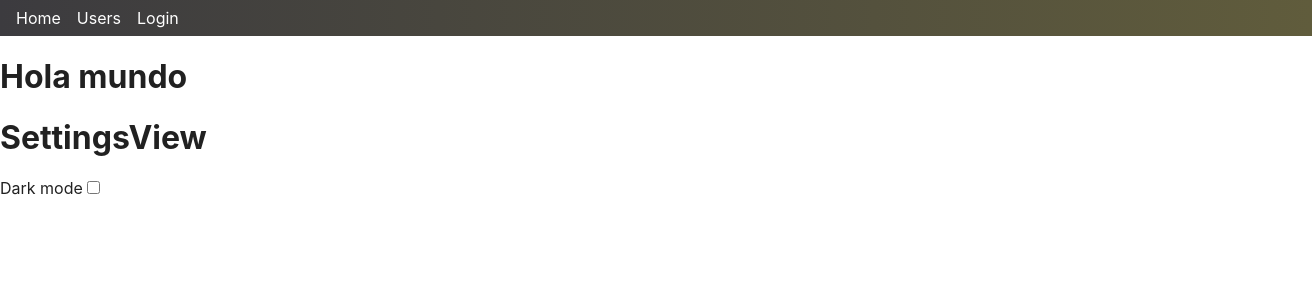
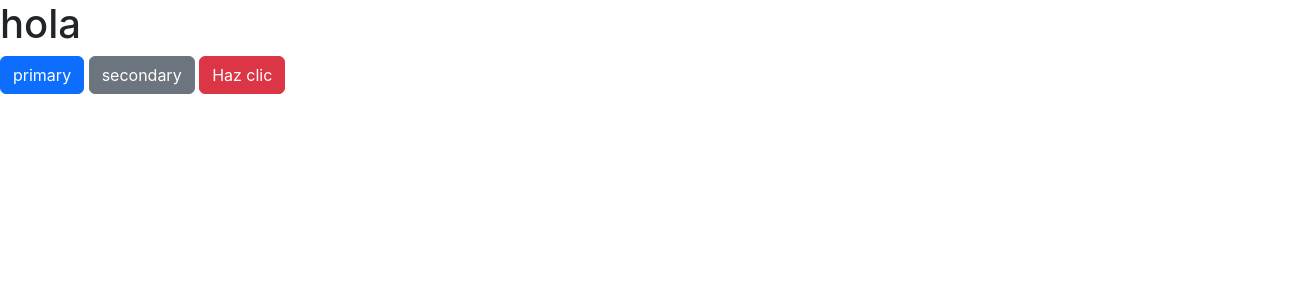
Before and after one commit to marcoslg/react-formacion, a React (Create React App) app: page / in a window 1280 px wide. Shown: the top 300 px of the page, 1312 px wide, since content can reach past the window. Built offline with nearby package versions, Linux system fonts and the light colour scheme.

Commit message:
reacstrap

```diff
--- a/package.json
+++ b/package.json
@@ -12,12 +12,14 @@
     "@types/react": "^18.0.28",
     "@types/react-dom": "^18.0.11",
     "axios": "^1.3.4",
+    "bootstrap": "^5.2.3",
     "formik": "^2.2.9",
     "react": "^18.2.0",
     "react-dom": "^18.2.0",
     "react-redux": "^8.0.5",
     "react-router-dom": "^6.8.1",
     "react-scripts": "5.0.1",
+    "reactstrap": "^9.1.6",
     "sass": "^1.58.2",
     "typescript": "^4.9.5",
     "web-vitals": "^2.1.4",
--- a/public/index.html
+++ b/public/index.html
@@ -15,6 +15,14 @@
       user's mobile device or desktop. See https://developers.google.com/web/fundamentals/web-app-manifest/
     -->
     <link rel="manifest" href="%PUBLIC_URL%/manifest.json" />
+
+
+    <head>
+      <link
+        rel="stylesheet"
+        href="https://cdn.jsdelivr.net/npm/bootstrap@5.1.0/dist/css/bootstrap.min.css"
+      />
+    </head>
     <!--
       Notice the use of %PUBLIC_URL% in the tags above.
       It will be replaced with the URL of the `public` folder during the build.
@@ -39,5 +47,6 @@
       To begin the development, run `npm start` or `yarn start`.
       To create a production bundle, use `npm run build` or `yarn build`.
     -->
+
   </body>
 </html>
--- a/src/App.tsx
+++ b/src/App.tsx
@@ -1,30 +1,16 @@
 /* eslint-disable-next-line jsx-a11y/anchor-is-valid */
-import React, { useState, createContext } from "react";
-import { NullableContext, Settings, User } from "models";
-import "./App.scss";
-import Home from "views/Home";
-import SettingsView from "views/SettingsView";
-import AppContextProvider from "contexts/AppContextProvider";
-import { ContadorContext } from "contexts/ContadorContextProvider";
+import React from "react";
+import "bootstrap/dist/css/bootstrap.min.css";
+
+import Bootstrap from "views/Bootstrap";
 
 function App() {
   return (
-    <AppContextProvider>
-      <Home />
-      <SettingsView />
-      {/* <ContadorContextProvider></ContadorContextProvider> */}
-    </AppContextProvider>
+    <div>
+      <h1>hola</h1>
+      <Bootstrap />
+    </div>
   );
-
-  //   return (
-  //     <>
-  //       <AppContext.Provider value={{ settings, setSettings }}>
-  //         <Home />
-  //         <SettingsView />
-  //       </AppContext.Provider>
-  //     </>
-  //   );
-  // }
 }
 
 export default App;
--- /dev/null
+++ b/src/components/Modal.tsx
@@ -0,0 +1,44 @@
+import React, { useState } from "react";
+import {
+  Button,
+  Modal as RSModal,
+  ModalHeader,
+  ModalBody,
+  ModalFooter,
+} from "reactstrap";
+
+interface ModalProps {
+  btnText: string;
+  title: string;
+  ctaPositive: JSX.Element;
+  ctaNegative: JSX.Element;
+  children: any;
+}
+const Modal = ({
+  btnText,
+  title,
+  ctaPositive,
+  ctaNegative,
+  children,
+}: ModalProps) => {
+  const [modal, setModal] = useState(false);
+
+  const toggle = () => setModal(!modal);
+
+  return (
+    <>
+      <Button color="danger" onClick={toggle}>
+        {btnText}
+      </Button>
+      <RSModal isOpen={modal} toggle={toggle}>
+        <ModalHeader toggle={toggle}>{title}</ModalHeader>
+        <ModalBody>{children}</ModalBody>
+        <ModalFooter>
+          {ctaPositive} {ctaNegative}
+        </ModalFooter>
+      </RSModal>
+    </>
+  );
+};
+
+export default Modal;
--- a/src/contexts/AppContextProvider.tsx
+++ /dev/null
@@ -1,21 +0,0 @@
-import { Context, NullableContext, Settings, User } from "models";
-import React, { useState, createContext, useReducer } from "react";
-
-export const AppContext = createContext<NullableContext<Context>>({});
-const AppContextProvider = ({ children }: any) => {
-  const [settings, setSettings] = useState<Settings>({ darkmode: false });
-  const [activeUser, setActiveUser] = useState<User | null>(null);
-
-  const toggleDarkMode = () => {
-    setSettings &&
-      setSettings((prev) => ({ ...prev, darkmode: !prev.darkmode }));
-  };
-  return (
-    <AppContext.Provider
-      value={{ settings, setSettings, toggleDarkMode }}
-      children={children}
-    />
-  );
-};
-
-export default AppContextProvider;
--- /dev/null
+++ b/src/views/Bootstrap.tsx
@@ -0,0 +1,22 @@
+import Modal from "components/Modal";
+import React from "react";
+import { Button } from "reactstrap";
+
+const Bootstrap = () => {
+  return (
+    <div>
+      <div>
+        <Button color="primary">primary</Button> <Button>secondary</Button>{" "}
+        <Modal
+          btnText="Haz clic"
+          ctaNegative={<Button color="danger">CAncel</Button>}
+          ctaPositive={<Button color="primary">Hola</Button>}
+          title="Titulo modal"
+          children={<p>hola</p>}
+        />
+      </div>
+    </div>
+  );
+};
+
+export default Bootstrap;
--- a/src/views/Home.tsx
+++ /dev/null
@@ -1,21 +0,0 @@
-import { AppContext } from "contexts/AppContextProvider";
-import React, { useContext } from "react";
-
-const Home = () => {
-  const { settings } = useContext(AppContext);
-  console.log(settings);
-  return (
-    <div className={`home ${settings?.darkmode ? "dark" : ""} `}>
-      <nav className="navbar">
-        <span>Home</span>
-        <span>Users</span>
-        <span>Login</span>
-      </nav>
-      <main>
-        <h1>Hola mundo</h1>
-      </main>
-    </div>
-  );
-};
-
-export default Home;
--- a/src/views/SettingsView.tsx
+++ /dev/null
@@ -1,21 +0,0 @@
-import { AppContext } from "contexts/AppContextProvider";
-import React, { useContext } from "react";
-
-const SettingsView = () => {
-  const { settings, toggleDarkMode } = useContext(AppContext);
-
-  return (
-    <div className={`settings ${settings?.darkmode ? "dark" : ""}`}>
-      <h1>SettingsView</h1>
-      <label htmlFor="darkmode">Dark mode</label>
-      <input
-        type="checkbox"
-        id="darkmode"
-        checked={settings?.darkmode}
-        onChange={toggleDarkMode}
-      />
-    </div>
-  );
-};
-
-export default SettingsView;
```
Also changed, not shown: src/components/Button.tsx (added, +7 -0 lines), src/contexts/ContadorContextProvider.tsx (deleted, +0 -33 lines), 1 other file (tests, documents, lock files or other folders).
